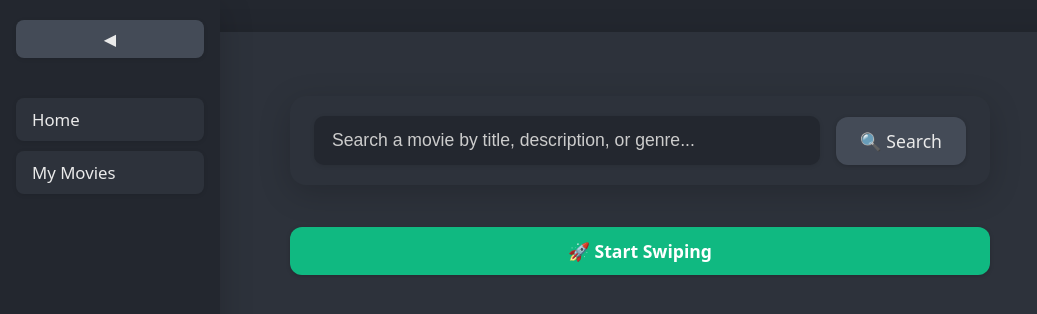
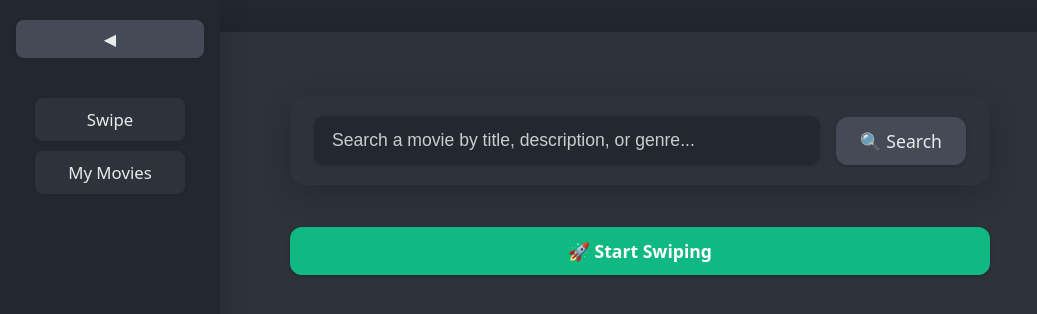
Before and after one commit to Tobbs2005/MovieRec, a React (Vite) app in the folder frontend/: page / in a window 1280 px wide. Shown: the top 314 px of the page, without its empty margins (0-1037 px from the left). Built offline with nearby package versions, Linux system fonts and the light colour scheme.

Commit message:
Added proper routes

```diff
--- a/frontend/src/App.css
+++ b/frontend/src/App.css
@@ -69,12 +69,7 @@ nav a:hover {
   color: var(--color-accent-hover, #353a44);
 }
 
-.app-layout {
-  display: flex;
-}
-
 .main-content {
-  flex: 1;
   padding: 24px;
   width: 80vw;
   min-height: 100vh;
--- a/frontend/src/App.jsx
+++ b/frontend/src/App.jsx
@@ -1,21 +1,20 @@
 import React, { useState } from 'react';
+import { BrowserRouter as Router, Routes, Route, Navigate } from 'react-router-dom';
 import Sidebar from './components/Sidebar';
 import './App.css';
 import Home from './pages/Home';
 import UserMovieList from './components/UserMovieList';
 
 export default function App() {
-  const [route, setRoute] = useState('/');
-
-  // Centralized movie states
+  // Movie state
   const [likedMovies, setLikedMovies] = useState([]);
   const [dislikedMovies, setDislikedMovies] = useState([]);
   const [savedMovies, setSavedMovies] = useState([]);
   const [likedIds, setLikedIds] = useState([]);
   const [dislikedIds, setDislikedIds] = useState([]);
 
-  // Handlers to update lists
-  const handleLike = (movieId, movieObj) => {
+  // Handlers to update movie lists
+  const handleMovieLike = (movieId, movieObj) => {
     if (!likedIds.includes(movieId)) {
       setLikedIds([...likedIds, movieId]);
       setLikedMovies([...likedMovies, movieObj]);
@@ -25,7 +24,7 @@ export default function App() {
     }
   };
 
-  const handleDislike = (movieId, movieObj) => {
+  const handleMovieDislike = (movieId, movieObj) => {
     if (!dislikedIds.includes(movieId)) {
       setDislikedIds([...dislikedIds, movieId]);
       setDislikedMovies([...dislikedMovies, movieObj]);
@@ -35,13 +34,13 @@ export default function App() {
     }
   };
 
-  const handleSave = (movieId, movieObj) => {
+  const handleMovieSave = (movieId, movieObj) => {
     if (!savedMovies.some(m => m.movieId === movieId)) {
       setSavedMovies([...savedMovies, movieObj]);
     }
   };
 
-  const handleRemove = (movieId) => {
+  const handleMovieRemove = (movieId) => {
     setLikedMovies(likedMovies.filter(m => m.movieId !== movieId));
     setDislikedMovies(dislikedMovies.filter(m => m.movieId !== movieId));
     setSavedMovies(savedMovies.filter(m => m.movieId !== movieId));
@@ -50,31 +49,42 @@ export default function App() {
   };
 
   return (
+    <Router>
       <div className="layout">
-      <Sidebar route={route} setRoute={setRoute} />
+        <Sidebar />
         <main className="main-content">
-        {route === '/' && (
+          <Routes>
+            <Route
+              path="/"
+              element={
                 <Home
                   likedIds={likedIds}
                   setLikedIds={setLikedIds}
-            handleLike={handleLike}
-            handleDislike={handleDislike}
-            handleSave={handleSave}
+                  handleLike={handleMovieLike}
+                  handleDislike={handleMovieDislike}
+                  handleSave={handleMovieSave}
                 />
-        )}
-        {route === '/mymovies' && (
+              }
+            />
+            <Route
+              path="/mymovies"
+              element={
                 <UserMovieList
                   likedMovies={likedMovies}
                   dislikedMovies={dislikedMovies}
                   savedMovies={savedMovies}
                   likedIds={likedIds}
                   dislikedIds={dislikedIds}
-            onLike={handleLike}
-            onDislike={handleDislike}
-            onRemove={handleRemove}
+                  onLike={handleMovieLike}
+                  onDislike={handleMovieDislike}
+                  onRemove={handleMovieRemove}
                 />
-        )}
+              }
+            />
+
+          </Routes>
         </main>
       </div>
+    </Router>
   );
 }
--- a/frontend/src/components/Sidebar.css
+++ b/frontend/src/components/Sidebar.css
@@ -53,6 +53,8 @@
   font-size: 1.05rem;
   font-weight: 500;
   transition: background 0.2s, color 0.2s;
+  width: 150px;
+  text-align: center;
 }
 
 .nav button:hover {
--- a/frontend/src/components/Sidebar.jsx
+++ b/frontend/src/components/Sidebar.jsx
@@ -1,8 +1,10 @@
 import React, { useState } from 'react';
+import { Link, useLocation } from 'react-router-dom';
 import './Sidebar.css';
 
-const Sidebar = ({ route, setRoute }) => {
+const Sidebar = () => {
   const [collapsed, setCollapsed] = useState(false);
+  const location = useLocation();
 
   return (
     <div className={`sidebar ${collapsed ? 'collapsed' : ''}`}>
@@ -11,8 +13,12 @@ const Sidebar = ({ route, setRoute }) => {
       </button>
       {!collapsed && (
         <nav className="nav">
-          <button onClick={() => setRoute('/')}>Home</button>
-          <button onClick={() => setRoute('/mymovies')}>My Movies</button>
+          <Link to="/">
+            <button className={location.pathname.startsWith('/') ? 'active' : ''}>Swipe</button>
+          </Link>
+          <Link to="/mymovies">
+            <button className={location.pathname === '/mymovies' ? 'active' : ''}>My Movies</button>
+          </Link>
         </nav>
       )}
     </div>
--- a/package.json
+++ b/package.json
@@ -12,6 +12,6 @@
     "concurrently": "^9.2.0"
   },
   "dependencies": {
-    "react-router-dom": "^7.6.3"
+    "react-router-dom": "^7.7.1"
   }
 }
```
Also changed, not shown: 1 other file (tests, documents, lock files or other folders). Lines whose indentation alone changed are shown as unchanged.
